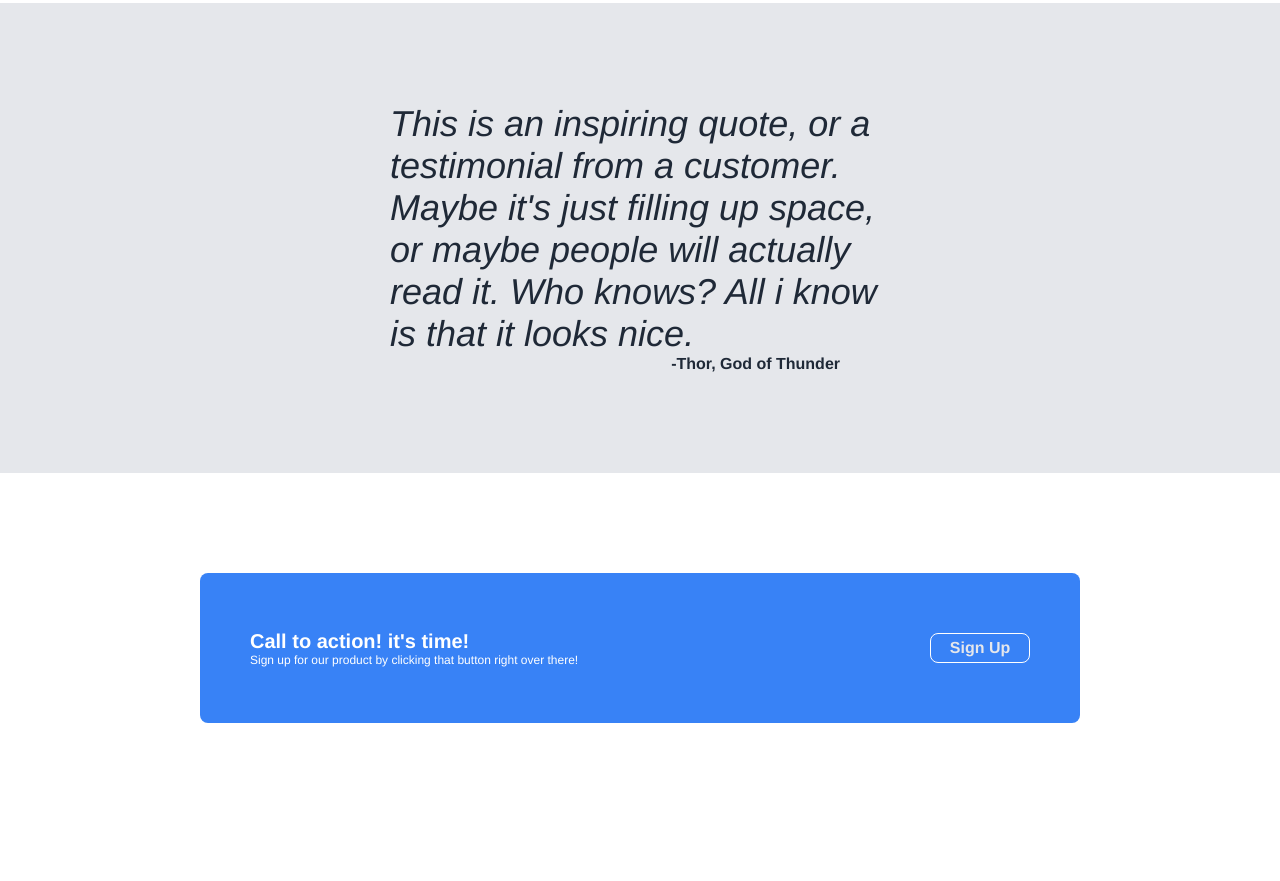
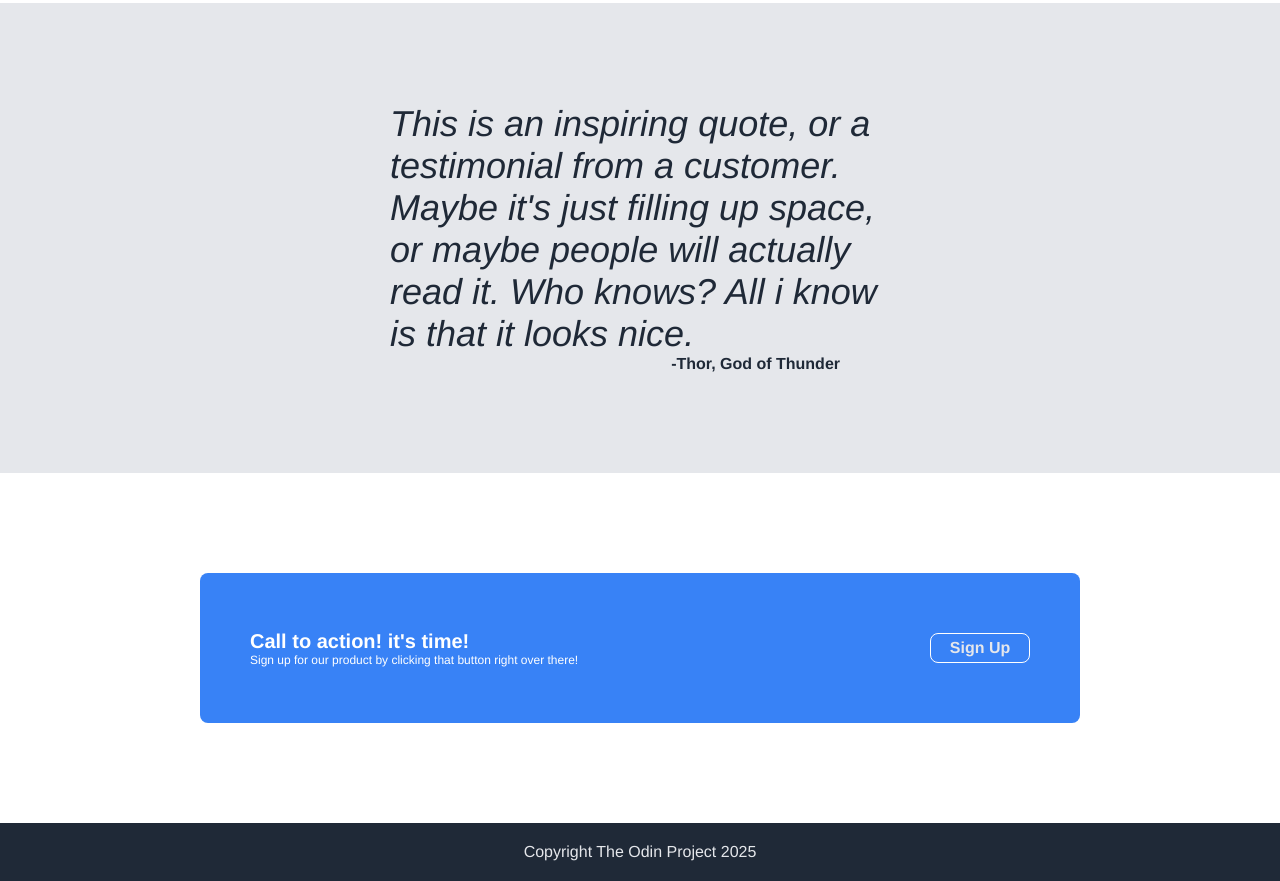
Before and after one commit to Dpelzel99/Landing-Page, a plain HTML site: page index.html in a window 1280 px wide. Shown: the part 869-1750 px from the top of the page. Before the commit the page ends 1692 px from the top, so only its background shows below. Drawn offline with Linux system fonts and the light colour scheme.

Commit message:
finished

```diff
--- a/index.html
+++ b/index.html
@@ -68,7 +68,8 @@
           </div>
         </div>
     </div>
-    <div class="Footer">
+    <div class="footer">
+      <div class="foottext">Copyright The Odin Project 2025</div>
     </div>
 
 </body>
--- a/style.css
+++ b/style.css
@@ -190,3 +190,12 @@ a {
 .callbox {
     padding-left: 50px;
 }
+.footer {
+    background-color: #1f2937;
+    color: #e5e7eb;
+    display: flex;
+    justify-content: center;
+    align-content: center;
+    padding-top: 20px;
+    padding-bottom: 20px;
+}
```
